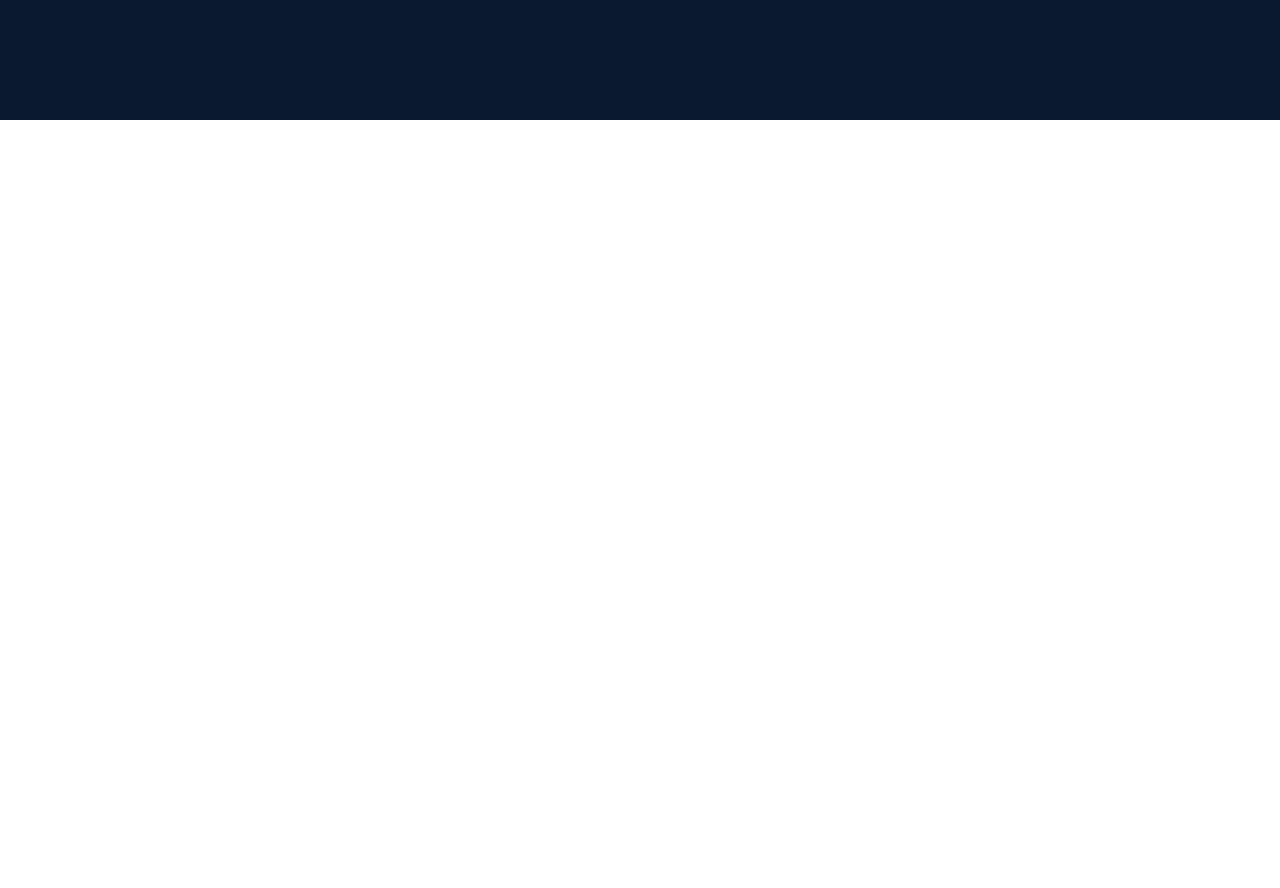
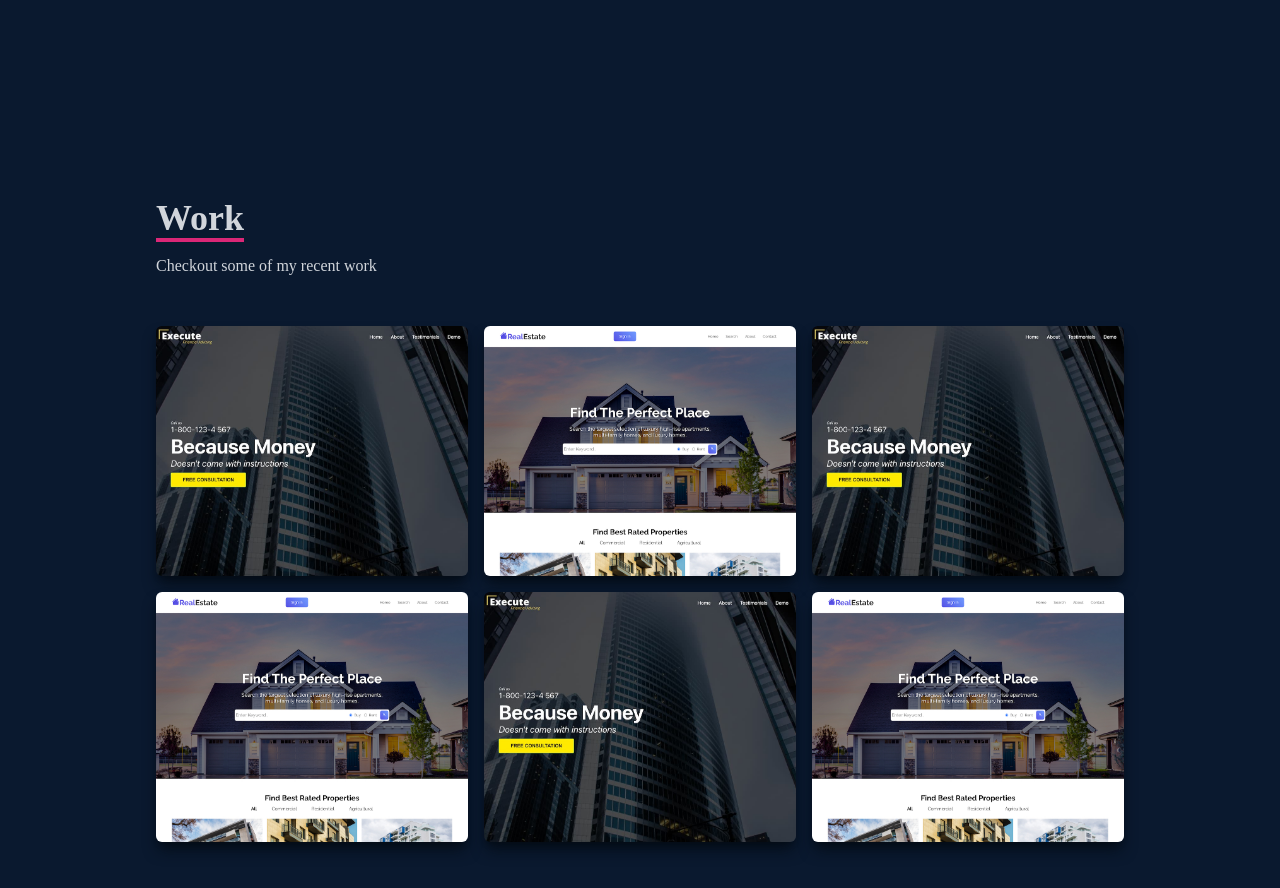
Before and after one commit to kwado-tech/portfolio-react-app, a React (Create React App) app: page / in a window 1280 px wide. Shown: the part 2280-3168 px from the top of the page. Before the commit the page ends 2400 px from the top, so only its background shows below. Built offline with nearby package versions, Linux system fonts and the light colour scheme.

Commit message:
Created & designed work component.

```diff
--- a/src/App.js
+++ b/src/App.js
@@ -2,6 +2,7 @@
 import Home from "./components/Home";
 import Navbar from "./components/Navbar";
 import Skills from "./components/Skills";
+import Work from "./components/Work";
 
 function App() {
   return (
@@ -10,6 +11,7 @@
       <Home />
       <About />
       <Skills />
+      <Work />
     </div>
   );
 }
--- /dev/null
+++ b/src/components/Work.jsx
@@ -0,0 +1,143 @@
+import React from "react";
+
+import workImg from '../assets/workImg.jpeg';
+import realEstate from '../assets/realestate.jpg';
+
+const Work = () => {
+    return (
+        <div name='work' className="w-full md:h-screen bg-[#0a192f] text-gray-300">
+            <div className="max-w-[1000px] w-full h-full mx-auto p-4 flex flex-col justify-center">
+                <div className="pb-8">
+                    <p className="text-4xl font-bold inline border-b-4 border-pink-600">Work</p>
+                    <p className="py-4">Checkout some of my recent work</p>
+                </div>
+
+                {/* container */}
+                <div className="grid sm:grid-cols-2 md:grid-cols-3 gap-4">
+                    {/* container item - card */}
+                    <div
+                        style={{ backgroundImage: `url(${workImg})` }}
+                        className="shadow-lg shadow-[#040c16] group container rounded-md flex justify-center items-center mx-auto content-div"
+                    >
+                        {/* hover effect */}
+                        <div className="opacity-0 group-hover:opacity-100">
+                            <span className="text-2xl font-bold tracking-wider">
+                                React JS Application
+                            </span>
+                            <div className="pt-8 text-center">
+                                <a href="/">
+                                    <button className="text-lg font-bold text-center rounded-lg px-4 py-3 m-2 bg-white text-gray-700">Demo</button>
+                                </a>
+                                <a href="/">
+                                    <button className="text-lg font-bold text-center rounded-lg px-4 py-3 m-2 bg-white text-gray-700">Code</button>
+                                </a>
+                            </div>
+                        </div>
+                    </div>
+                    {/* container item - card */}
+                    <div
+                        style={{ backgroundImage: `url(${realEstate})` }}
+                        className="shadow-lg shadow-[#040c16] group container rounded-md flex justify-center items-center mx-auto content-div"
+                    >
+                        {/* hover effect */}
+                        <div className="opacity-0 group-hover:opacity-100">
+                            <span className="text-2xl font-bold tracking-wider">
+                                React JS Application
+                            </span>
+                            <div className="pt-8 text-center">
+                                <a href="/">
+                                    <button className="text-lg font-bold text-center rounded-lg px-4 py-3 m-2 bg-white text-gray-700">Demo</button>
+                                </a>
+                                <a href="/">
+                                    <button className="text-lg font-bold text-center rounded-lg px-4 py-3 m-2 bg-white text-gray-700">Code</button>
+                                </a>
+                            </div>
+                        </div>
+                    </div>
+                    {/* container item - card */}
+                    <div
+                        style={{ backgroundImage: `url(${workImg})` }}
+                        className="shadow-lg shadow-[#040c16] group container rounded-md flex justify-center items-center mx-auto content-div"
+                    >
+                        {/* hover effect */}
+                        <div className="opacity-0 group-hover:opacity-100">
+                            <span className="text-2xl font-bold tracking-wider">
+                                React JS Application
+                            </span>
+                            <div className="pt-8 text-center">
+                                <a href="/">
+                                    <button className="text-lg font-bold text-center rounded-lg px-4 py-3 m-2 bg-white text-gray-700">Demo</button>
+                                </a>
+                                <a href="/">
+                                    <button className="text-lg font-bold text-center rounded-lg px-4 py-3 m-2 bg-white text-gray-700">Code</button>
+                                </a>
+                            </div>
+                        </div>
+                    </div>
+                    {/* container item - card */}
+                    <div
+                        style={{ backgroundImage: `url(${realEstate})` }}
+                        className="shadow-lg shadow-[#040c16] group container rounded-md flex justify-center items-center mx-auto content-div"
+                    >
+                        {/* hover effect */}
+                        <div className="opacity-0 group-hover:opacity-100">
+                            <span className="text-2xl font-bold tracking-wider">
+                                React JS Application
+                            </span>
+                            <div className="pt-8 text-center">
+                                <a href="/">
+                                    <button className="text-lg font-bold text-center rounded-lg px-4 py-3 m-2 bg-white text-gray-700">Demo</button>
+                                </a>
+                                <a href="/">
+                                    <button className="text-lg font-bold text-center rounded-lg px-4 py-3 m-2 bg-white text-gray-700">Code</button>
+                                </a>
+                            </div>
+                        </div>
+                    </div>
+                    {/* container item - card */}
+                    <div
+                        style={{ backgroundImage: `url(${workImg})` }}
+                        className="shadow-lg shadow-[#040c16] group container rounded-md flex justify-center items-center mx-auto content-div"
+                    >
+                        {/* hover effect */}
+                        <div className="opacity-0 group-hover:opacity-100">
+                            <span className="text-2xl font-bold tracking-wider">
+                                React JS Application
+                            </span>
+                            <div className="pt-8 text-center">
+                                <a href="/">
+                                    <button className="text-lg font-bold text-center rounded-lg px-4 py-3 m-2 bg-white text-gray-700">Demo</button>
+                                </a>
+                                <a href="/">
+                                    <button className="text-lg font-bold text-center rounded-lg px-4 py-3 m-2 bg-white text-gray-700">Code</button>
+                                </a>
+                            </div>
+                        </div>
+                    </div>
+                    {/* container item - card */}
+                    <div
+                        style={{ backgroundImage: `url(${realEstate})` }}
+                        className="shadow-lg shadow-[#040c16] group container rounded-md flex justify-center items-center mx-auto content-div"
+                    >
+                        {/* hover effect */}
+                        <div className="opacity-0 group-hover:opacity-100">
+                            <span className="text-2xl font-bold tracking-wider">
+                                React JS Application
+                            </span>
+                            <div className="pt-8 text-center">
+                                <a href="/">
+                                    <button className="text-lg font-bold text-center rounded-lg px-4 py-3 m-2 bg-white text-gray-700">Demo</button>
+                                </a>
+                                <a href="/">
+                                    <button className="text-lg font-bold text-center rounded-lg px-4 py-3 m-2 bg-white text-gray-700">Code</button>
+                                </a>
+                            </div>
+                        </div>
+                    </div>
+                </div>
+            </div>
+        </div>
+    );
+}
+
+export default Work;
--- a/src/index.css
+++ b/src/index.css
@@ -13,3 +13,18 @@
         @apply cursor-pointer;
     }
 }
+
+.content-div {
+    background-repeat: no-repeat;
+    background-size: cover;
+    background-position: center;
+    height: 250px;
+}
+
+.content-div:hover {
+    background-image: linear-gradient(
+        to right,
+        rgba(112, 157, 255, 0.5),
+        hsla(242, 74%, 61%, 0.5)
+    )!important;
+}
```
